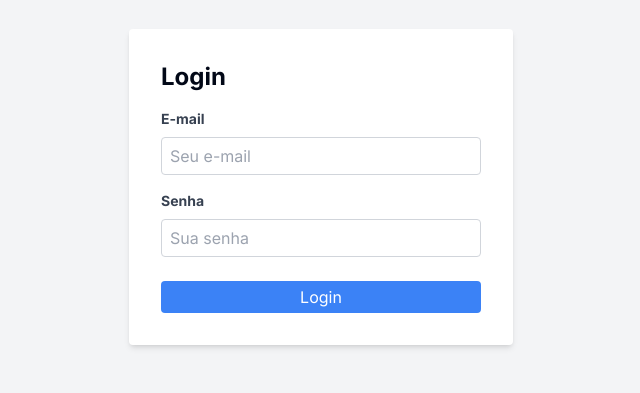
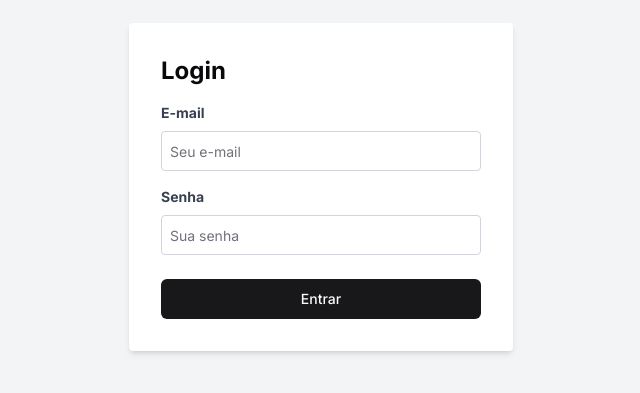
Before and after one commit to dankwx/sales-system-pettres, a Next.js app: page /login in a window 1280 px wide. Shown: the part 213-606 px from the top of the page, without its empty margins (319-959 px from the left). Built offline with nearby package versions, Linux system fonts and the light colour scheme; no server answers.

Commit message:
style: change login page to work with shadcn ui components

```diff
--- a/app/globals.css
+++ b/app/globals.css
@@ -136,33 +136,24 @@ table {
 @layer base {
   :root {
     --background: 0 0% 100%;
-    --foreground: 222.2 84% 4.9%;
-
+    --foreground: 240 10% 3.9%;
     --card: 0 0% 100%;
-    --card-foreground: 222.2 84% 4.9%;
-
+    --card-foreground: 240 10% 3.9%;
     --popover: 0 0% 100%;
-    --popover-foreground: 222.2 84% 4.9%;
-
-    --primary: 222.2 47.4% 11.2%;
-    --primary-foreground: 210 40% 98%;
-
-    --secondary: 210 40% 96.1%;
-    --secondary-foreground: 222.2 47.4% 11.2%;
-
-    --muted: 210 40% 96.1%;
-    --muted-foreground: 215.4 16.3% 46.9%;
-
-    --accent: 210 40% 96.1%;
-    --accent-foreground: 222.2 47.4% 11.2%;
-
+    --popover-foreground: 240 10% 3.9%;
+    --primary: 240 5.9% 10%;
+    --primary-foreground: 0 0% 98%;
+    --secondary: 240 4.8% 95.9%;
+    --secondary-foreground: 240 5.9% 10%;
+    --muted: 240 4.8% 95.9%;
+    --muted-foreground: 240 3.8% 46.1%;
+    --accent: 240 4.8% 95.9%;
+    --accent-foreground: 240 5.9% 10%;
     --destructive: 0 84.2% 60.2%;
-    --destructive-foreground: 210 40% 98%;
-
-    --border: 214.3 31.8% 91.4%;
-    --input: 214.3 31.8% 91.4%;
-    --ring: 222.2 84% 4.9%;
-
+    --destructive-foreground: 0 0% 98%;
+    --border: 240 5.9% 90%;
+    --input: 240 5.9% 90%;
+    --ring: 240 5.9% 10%;
     --radius: 0.5rem;
   }
 
@@ -213,24 +204,24 @@ body {
 @layer base {
   :root {
     --background: 0 0% 100%;
-    --foreground: 222.2 84% 4.9%;
+    --foreground: 240 10% 3.9%;
     --card: 0 0% 100%;
-    --card-foreground: 222.2 84% 4.9%;
+    --card-foreground: 240 10% 3.9%;
     --popover: 0 0% 100%;
-    --popover-foreground: 222.2 84% 4.9%;
-    --primary: 221.2 83.2% 53.3%;
-    --primary-foreground: 210 40% 98%;
-    --secondary: 210 40% 96.1%;
-    --secondary-foreground: 222.2 47.4% 11.2%;
-    --muted: 210 40% 96.1%;
-    --muted-foreground: 215.4 16.3% 46.9%;
-    --accent: 210 40% 96.1%;
-    --accent-foreground: 222.2 47.4% 11.2%;
+    --popover-foreground: 240 10% 3.9%;
+    --primary: 240 5.9% 10%;
+    --primary-foreground: 0 0% 98%;
+    --secondary: 240 4.8% 95.9%;
+    --secondary-foreground: 240 5.9% 10%;
+    --muted: 240 4.8% 95.9%;
+    --muted-foreground: 240 3.8% 46.1%;
+    --accent: 240 4.8% 95.9%;
+    --accent-foreground: 240 5.9% 10%;
     --destructive: 0 84.2% 60.2%;
-    --destructive-foreground: 210 40% 98%;
-    --border: 214.3 31.8% 91.4%;
-    --input: 214.3 31.8% 91.4%;
-    --ring: 221.2 83.2% 53.3%;
+    --destructive-foreground: 0 0% 98%;
+    --border: 240 5.9% 90%;
+    --input: 240 5.9% 90%;
+    --ring: 240 5.9% 10%;
     --radius: 0.5rem;
   }
 
--- a/app/login/form.tsx
+++ b/app/login/form.tsx
@@ -3,6 +3,10 @@
 import { signIn } from 'next-auth/react';
 import { useRouter } from 'next/navigation';
 import { FormEvent } from 'react';
+import { Input } from "@/components/ui/input"
+import { Button } from "@/components/ui/button"
+
+
 
 export default function Form() {
   const router = useRouter();
@@ -30,7 +34,7 @@ export default function Form() {
         >
           E-mail
         </label>
-        <input
+        <Input
           type="email"
           id="email"
           name="email"
@@ -48,7 +52,7 @@ export default function Form() {
         >
           Senha
         </label>
-        <input
+        <Input
           type="password"
           id="password"
           name="password"
@@ -56,15 +60,11 @@ export default function Form() {
           placeholder="Sua senha"
           required
         />
+
       </div>
 
       {/* Botão de Entrar */}
-      <button
-        type="submit"
-        className="w-full bg-blue-500 text-white p-2 rounded hover:bg-blue-600 transition duration-300"
-      >
-        Login
-      </button>
+      <Button type='submit' className="w-full">Entrar</Button>
     </form>
   );
 }
```
